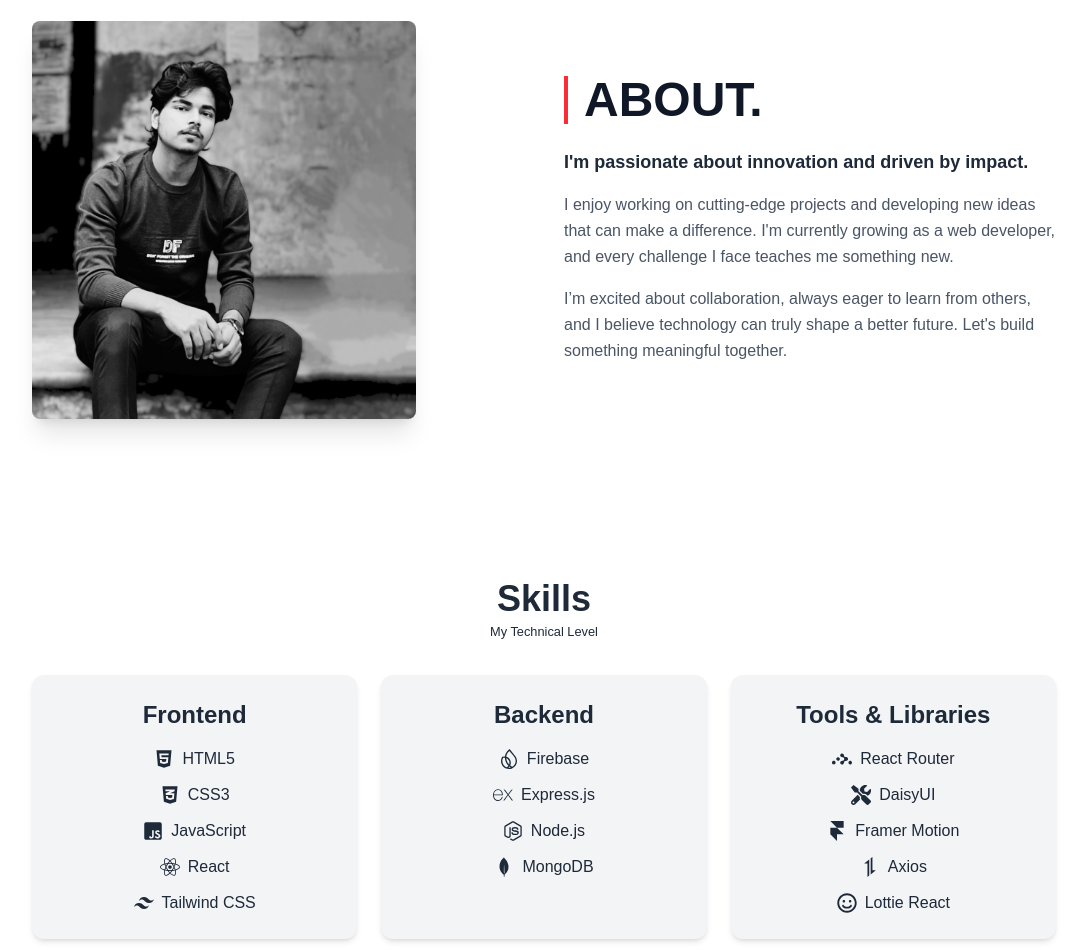
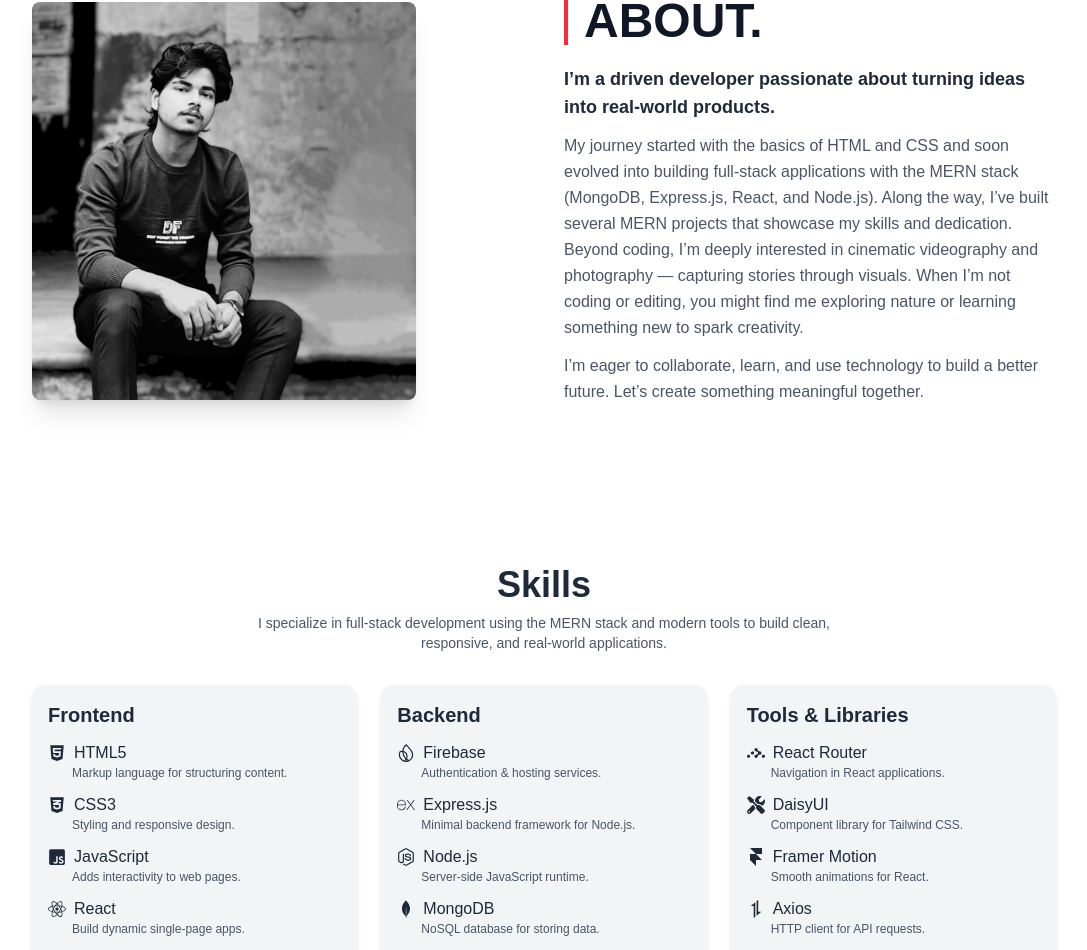
Before and after one commit to khayerhossain/khayerhossain-portfolio, a React (Vite) app: page / in a window 1280 px wide. Shown: the part 598-1548 px from the top of the page, without its empty margins (96-1183 px from the left). Built offline with nearby package versions, Linux system fonts and the light colour scheme.

Commit message:
portfolio updated

```diff
--- a/public/Api/ProjectData.json
+++ b/public/Api/ProjectData.json
@@ -13,7 +13,7 @@
     "id": 2,
     "title": "GardenSpot",
     "description": "A friendly web app for gardeners to share tips, explore plant care guides, and build a gardening community.",
-    "laptopImage": "https://i.ibb.co/Cs5gc4SZ/Screenshot-2025-06-28-231230-front.png",
+    "laptopImage": "https://i.ibb.co/35dmZ3tV/Screenshot-2025-06-28-230517-front.png",
     "mobileImage": "https://i.ibb.co/MDZPrc7H/Screenshot-2025-06-28-231252-portrait.png",
     "detailsLink": "#",
     "liveLink": "https://garden-spot-15a69.web.app/",
@@ -23,7 +23,7 @@
     "id": 3,
     "title": "AppNest",
     "description": "An app showcase site to discover, review, and download the latest apps with sleek design and responsive layout.",
-    "laptopImage": "https://i.ibb.co/35dmZ3tV/Screenshot-2025-06-28-230517-front.png",
+     "laptopImage": "https://i.ibb.co/Cs5gc4SZ/Screenshot-2025-06-28-231230-front.png",
     "mobileImage": "https://i.ibb.co/QFWz6FKf/Screenshot-2025-06-28-230635-portrait.png",
     "detailsLink": "#",
     "liveLink": "https://assingment-09-5c3ab.web.app/",
--- a/src/Pages/About/About.jsx
+++ b/src/Pages/About/About.jsx
@@ -21,29 +21,35 @@ const About = () => {
           <motion.div
             className="w-full md:w-1/2"
             initial={{ x: 100, opacity: 0 }}
+            whileInView={{ opacity: 1, x: 0 }}
             animate={{ x: 0, opacity: 1 }}
             transition={{ duration: 0.8, ease: "easeOut" }}
           >
-            <div className="border-l-4 border-red-500 pl-4 mb-6">
+            <div className="border-l-4 border-red-500 pl-4 mb-5">
               <h2 className="text-5xl md:text-5xl font-bold text-gray-900 uppercase">
                 About.
               </h2>
             </div>
 
-            <p className="text-lg font-semibold text-gray-800 mb-4">
-              I'm passionate about innovation and driven by impact.
+            <p className="text-lg font-semibold text-gray-800 mb-3">
+              I’m a driven developer passionate about turning ideas into
+              real-world products.
             </p>
 
-            <p className="text-gray-600 leading-relaxed mb-4">
-              I enjoy working on cutting-edge projects and developing new ideas
-              that can make a difference. I'm currently growing as a web
-              developer, and every challenge I face teaches me something new.
+            <p className="text-gray-600 leading-relaxed mb-3">
+              My journey started with the basics of HTML and CSS and soon
+              evolved into building full‑stack applications with the MERN stack
+              (MongoDB, Express.js, React, and Node.js). Along the way, I’ve
+              built several MERN projects that showcase my skills and
+              dedication. Beyond coding, I’m deeply interested in cinematic
+              videography and photography — capturing stories through visuals.
+              When I’m not coding or editing, you might find me exploring nature
+              or learning something new to spark creativity.
             </p>
 
             <p className="text-gray-600 leading-relaxed">
-              I’m excited about collaboration, always eager to learn from
-              others, and I believe technology can truly shape a better future.
-              Let's build something meaningful together.
+              I’m eager to collaborate, learn, and use technology to build a
+              better future. Let’s create something meaningful together.
             </p>
           </motion.div>
         </div>
--- a/src/Pages/Skills/Skills.jsx
+++ b/src/Pages/Skills/Skills.jsx
@@ -6,6 +6,8 @@ import {
   FaReact,
   FaNodeJs,
   FaTools,
+  FaRegSmile,
+  FaKey,
 } from "react-icons/fa";
 import {
   SiTailwindcss,
@@ -16,7 +18,6 @@ import {
   SiFramer,
   SiReactrouter,
 } from "react-icons/si";
-import { FaRegSmile } from "react-icons/fa";
 import { motion } from "framer-motion";
 import Container from "../../Container/Container";
 
@@ -26,91 +27,155 @@ const Skills = () => {
       <Container>
         <div className="text-center">
           <h2 className="text-4xl text-gray-800 font-bold">Skills</h2>
-          <small className="text-gray-800">My Technical Level</small>
+          <p className="text-gray-600 max-w-xl mx-auto text-sm mt-2">
+            I specialize in full-stack development using the MERN stack and modern tools to build clean, responsive, and real-world applications.
+          </p>
         </div>
 
         <div className="flex flex-col md:flex-row flex-wrap justify-center gap-6 mt-8">
           {/* Frontend Card */}
           <motion.div
-            initial={{ x: -100, opacity: 0 }}
-            animate={{ x: 0, opacity: 1 }}
+            className="flex-1 min-w-[250px] bg-gray-100 p-4 rounded-xl shadow-md text-left"
+            whileInView={{ opacity: 1, x: 0 }}
+            initial={{ opacity: 0, x: -100 }}
             transition={{ duration: 0.8, ease: "easeOut" }}
-            className="flex-1 min-w-[250px] bg-gray-100 p-6 rounded-xl shadow-md text-center"
+            viewport={{ once: true, amount: 0.5 }}
           >
-            <h3 className="text-2xl font-semibold mb-4 text-gray-800">
-              Frontend
-            </h3>
-            <ul className="space-y-3 text-gray-800">
-              <li className="flex items-center gap-2 justify-center">
-                <FaHtml5 className="text-xl" /> HTML5
+            <h3 className="text-xl font-semibold mb-3 text-gray-800">Frontend</h3>
+            <ol className="space-y-3 text-gray-800 list-none">
+              <li>
+                <div className="flex items-center gap-2">
+                  <FaHtml5 className="text-lg" />
+                  <span className="font-medium">HTML5</span>
+                </div>
+                <p className="text-xs text-gray-600 ml-6">Markup language for structuring content.</p>
               </li>
-              <li className="flex items-center gap-2 justify-center">
-                <FaCss3Alt className="text-xl" /> CSS3
+              <li>
+                <div className="flex items-center gap-2">
+                  <FaCss3Alt className="text-lg" />
+                  <span className="font-medium">CSS3</span>
+                </div>
+                <p className="text-xs text-gray-600 ml-6">Styling and responsive design.</p>
               </li>
-              <li className="flex items-center gap-2 justify-center">
-                <FaJsSquare className="text-xl" /> JavaScript
+              <li>
+                <div className="flex items-center gap-2">
+                  <FaJsSquare className="text-lg" />
+                  <span className="font-medium">JavaScript</span>
+                </div>
+                <p className="text-xs text-gray-600 ml-6">Adds interactivity to web pages.</p>
               </li>
-              <li className="flex items-center gap-2 justify-center">
-                <FaReact className="text-xl" /> React
+              <li>
+                <div className="flex items-center gap-2">
+                  <FaReact className="text-lg" />
+                  <span className="font-medium">React</span>
+                </div>
+                <p className="text-xs text-gray-600 ml-6">Build dynamic single-page apps.</p>
               </li>
-              <li className="flex items-center gap-2 justify-center">
-                <SiTailwindcss className="text-xl" /> Tailwind CSS
+              <li>
+                <div className="flex items-center gap-2">
+                  <SiTailwindcss className="text-lg" />
+                  <span className="font-medium">Tailwind CSS</span>
+                </div>
+                <p className="text-xs text-gray-600 ml-6">Utility-first CSS framework.</p>
               </li>
-            </ul>
+            </ol>
           </motion.div>
 
           {/* Backend Card */}
           <motion.div
-            whileHover={{ scale: 1.02 }}
-            whileTap={{ scale: 0.98 }}
-            className="flex-1 min-w-[250px] bg-gray-100 p-6 rounded-xl shadow-md text-center"
+            className="flex-1 min-w-[250px] bg-gray-100 p-4 rounded-xl shadow-md text-left"
+            whileInView={{ opacity: 1, y: 0 }}
+            initial={{ opacity: 0, y: 100 }}
+            transition={{ duration: 0.8, ease: "easeOut" }}
+            viewport={{ once: true, amount: 0.5 }}
           >
-            <h3 className="text-2xl font-semibold mb-4 text-gray-800">
-              Backend
-            </h3>
-            <ul className="space-y-3 text-gray-800">
-              <li className="flex items-center gap-2 justify-center">
-                <SiFirebase className="text-xl" /> Firebase
+            <h3 className="text-xl font-semibold mb-3 text-gray-800">Backend</h3>
+            <ol className="space-y-3 text-gray-800 list-none">
+              <li>
+                <div className="flex items-center gap-2">
+                  <SiFirebase className="text-lg" />
+                  <span className="font-medium">Firebase</span>
+                </div>
+                <p className="text-xs text-gray-600 ml-6">Authentication & hosting services.</p>
               </li>
-              <li className="flex items-center gap-2 justify-center">
-                <SiExpress className="text-xl" /> Express.js
+              <li>
+                <div className="flex items-center gap-2">
+                  <SiExpress className="text-lg" />
+                  <span className="font-medium">Express.js</span>
+                </div>
+                <p className="text-xs text-gray-600 ml-6">Minimal backend framework for Node.js.</p>
               </li>
-              <li className="flex items-center gap-2 justify-center">
-                <FaNodeJs className="text-xl" /> Node.js
+              <li>
+                <div className="flex items-center gap-2">
+                  <FaNodeJs className="text-lg" />
+                  <span className="font-medium">Node.js</span>
+                </div>
+                <p className="text-xs text-gray-600 ml-6">Server-side JavaScript runtime.</p>
               </li>
-              <li className="flex items-center gap-2 justify-center">
-                <SiMongodb className="text-xl" /> MongoDB
+              <li>
+                <div className="flex items-center gap-2">
+                  <SiMongodb className="text-lg" />
+                  <span className="font-medium">MongoDB</span>
+                </div>
+                <p className="text-xs text-gray-600 ml-6">NoSQL database for storing data.</p>
               </li>
-            </ul>
+              {/* JWT Added Here */}
+              <li>
+                <div className="flex items-center gap-2">
+                  <FaKey className="text-lg" />
+                  <span className="font-medium">JWT (JSON Web Token)</span>
+                </div>
+                <p className="text-xs text-gray-600 ml-6">Secure user authentication & authorization.</p>
+              </li>
+            </ol>
           </motion.div>
 
           {/* Tools & Libraries Card */}
           <motion.div
-            initial={{ x: 100, opacity: 0 }}
-            animate={{ x: 0, opacity: 1 }}
+            className="flex-1 min-w-[250px] bg-gray-100 p-4 rounded-xl shadow-md text-left"
+            whileInView={{ opacity: 1, x: 0 }}
+            initial={{ opacity: 0, x: 100 }}
             transition={{ duration: 0.8, ease: "easeOut" }}
-            className="flex-1 min-w-[250px] bg-gray-100 p-6 rounded-xl shadow-md text-center"
+            viewport={{ once: true, amount: 0.5 }}
           >
-            <h3 className="text-2xl font-semibold mb-4 text-gray-800">
-              Tools & Libraries
-            </h3>
-            <ul className="space-y-3 text-gray-800">
-              <li className="flex items-center gap-2 justify-center">
-                <SiReactrouter className="text-xl" /> React Router
+            <h3 className="text-xl font-semibold mb-3 text-gray-800">Tools & Libraries</h3>
+            <ol className="space-y-3 text-gray-800 list-none">
+              <li>
+                <div className="flex items-center gap-2">
+                  <SiReactrouter className="text-lg" />
+                  <span className="font-medium">React Router</span>
+                </div>
+                <p className="text-xs text-gray-600 ml-6">Navigation in React applications.</p>
               </li>
-              <li className="flex items-center gap-2 justify-center">
-                <FaTools className="text-xl" /> DaisyUI
+              <li>
+                <div className="flex items-center gap-2">
+                  <FaTools className="text-lg" />
+                  <span className="font-medium">DaisyUI</span>
+                </div>
+                <p className="text-xs text-gray-600 ml-6">Component library for Tailwind CSS.</p>
               </li>
-              <li className="flex items-center gap-2 justify-center">
-                <SiFramer className="text-xl" /> Framer Motion
+              <li>
+                <div className="flex items-center gap-2">
+                  <SiFramer className="text-lg" />
+                  <span className="font-medium">Framer Motion</span>
+                </div>
+                <p className="text-xs text-gray-600 ml-6">Smooth animations for React.</p>
               </li>
-              <li className="flex items-center gap-2 justify-center">
-                <SiAxios className="text-xl" /> Axios
+              <li>
+                <div className="flex items-center gap-2">
+                  <SiAxios className="text-lg" />
+                  <span className="font-medium">Axios</span>
+                </div>
+                <p className="text-xs text-gray-600 ml-6">HTTP client for API requests.</p>
               </li>
-              <li className="flex items-center gap-2 justify-center">
-                <FaRegSmile className="text-xl" /> Lottie React
+              <li>
+                <div className="flex items-center gap-2">
+                  <FaRegSmile className="text-lg" />
+                  <span className="font-medium">Lottie React</span>
+                </div>
+                <p className="text-xs text-gray-600 ml-6">Render animated illustrations easily.</p>
               </li>
-            </ul>
+            </ol>
           </motion.div>
         </div>
       </Container>
--- a/src/Routes/Route.jsx
+++ b/src/Routes/Route.jsx
@@ -1,7 +1,6 @@
 import { createBrowserRouter } from 'react-router';
 import Layout from '../Layout/Layout';
 import Home from '../Home/Home';
-import ProjectDetails from '../Pages/ProjectDetails/ProjectDetails';
 
 export const router = createBrowserRouter([
   {
@@ -11,7 +10,7 @@ export const router = createBrowserRouter([
       { path: '/', element: <Home /> },
       { path: 'about', element: <Home /> },
       { path: 'skills', element: <Home /> },
-      { path: 'projects', element: <Home /> },
+      { path: 'projects', element: <Home/> },
       { path: 'contact', element: <Home /> },
     ],
   },
--- a/src/Shared/Navbar/Navbar.jsx
+++ b/src/Shared/Navbar/Navbar.jsx
@@ -82,7 +82,7 @@ const Navbar = () => {
             to="/contact"
             className="btn btn-sm bg-gray-800 text-white rounded-full hover:bg-gray-900 transition"
           >
-            Download CV
+            View CV
           </NavLink>
         </div>
 
--- a/src/main.jsx
+++ b/src/main.jsx
@@ -4,9 +4,11 @@ import './index.css'
 import App from './App.jsx'
 import { RouterProvider } from 'react-router'
 import { router } from './Routes/Route.jsx'
+import { Toaster } from 'react-hot-toast'
 
 createRoot(document.getElementById('root')).render(
   <StrictMode>
     <RouterProvider router={router}></RouterProvider>
+      <Toaster position='top-right'/>
   </StrictMode>,
 )
```
Also changed, not shown: package.json (+6 -3 lines), src/Pages/Banner/Banner.jsx (+34 -13 lines), src/Pages/Contact/Contact.jsx (+50 -28 lines), src/Pages/ProjectDetails/ProjectDetails.jsx (deleted, +0 -15 lines), src/Pages/Projects/Projects.jsx (line endings or trailing spaces), 2 other files (tests, documents, lock files or other folders).
